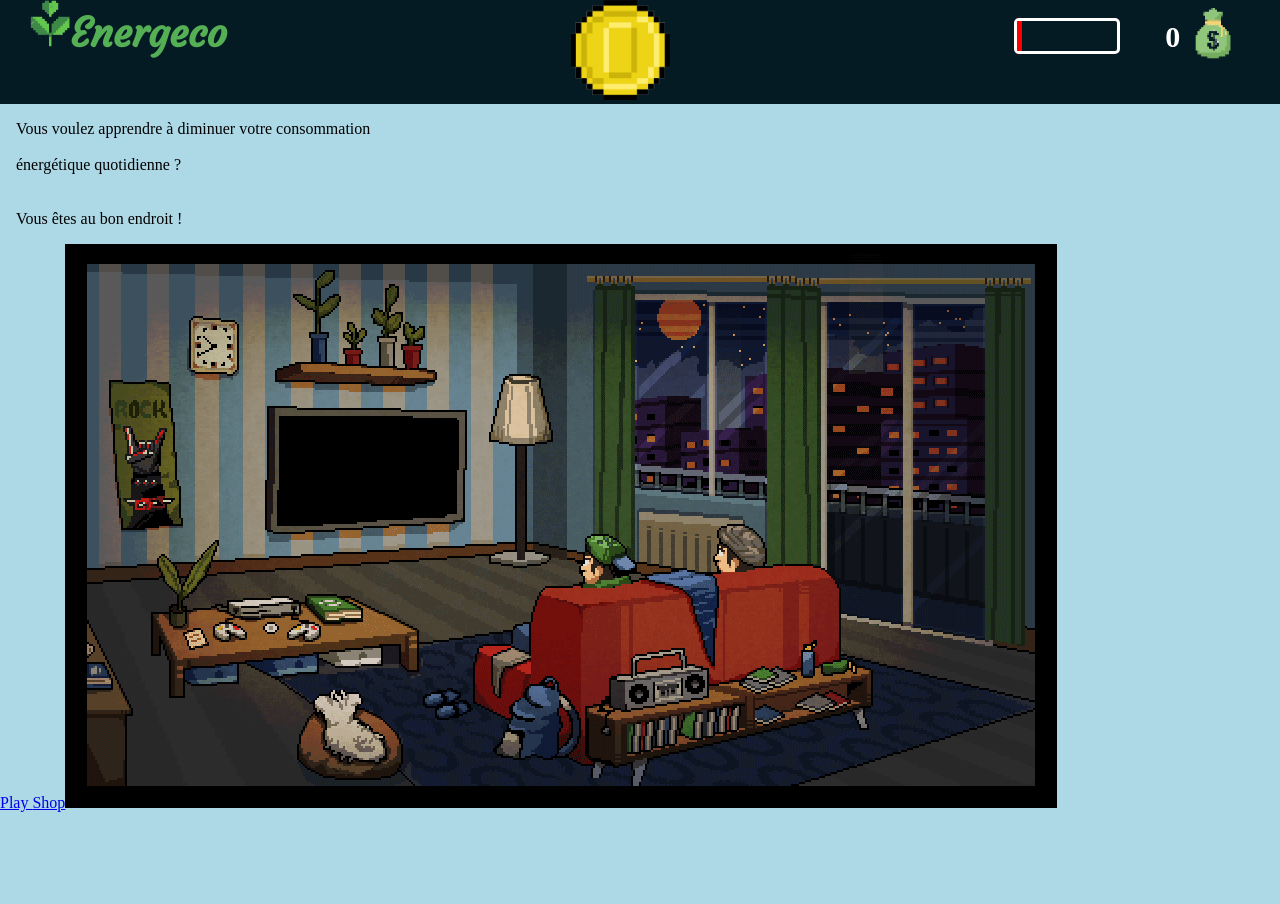
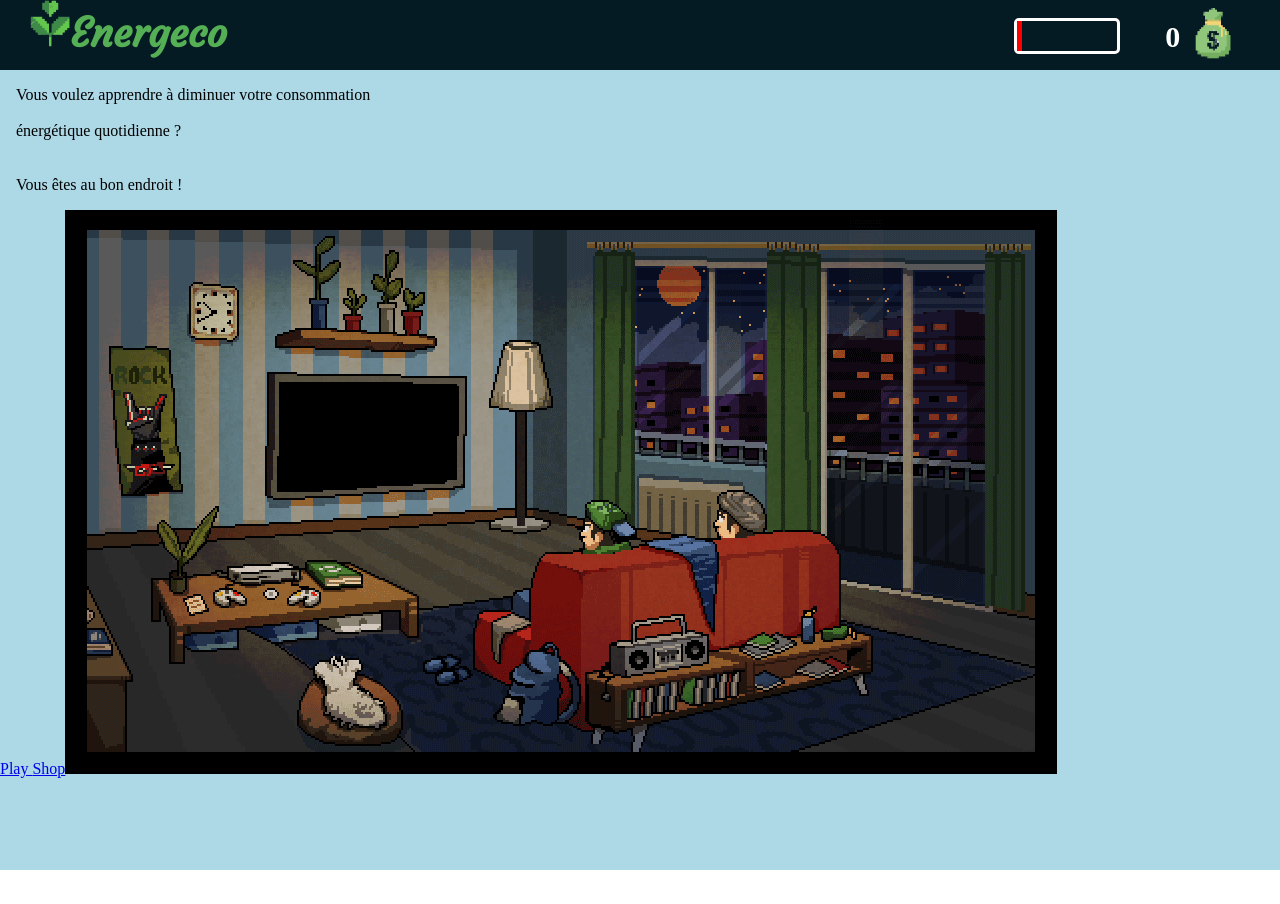
Before and after one commit to LittlePinguin/Energeco, an Angular app: page / in a window 1280 px wide. After the commit the page ends 870 px from the top, so only its background shows below. Built offline with nearby package versions, Linux system fonts and the light colour scheme.

Commit message:
Add files via upload

```diff
--- a/src/app/components/navbar/navbar.component.html
+++ b/src/app/components/navbar/navbar.component.html
@@ -5,9 +5,6 @@
             <img src="../../../assets/images/navbar-icon-bis.png" alt="Bulma: Free, open source, and modern CSS framework based on Flexbox" width="40em">
               <p class="game-name">Energeco</p>
         </a>
-        <div>
-          <img [src]="'../../assets/images/' + getAvatar()" class="coinBooster-img" height="100">
-        </div>
         <div class="score">
             <div class="energy-border">
                 <div class="energy-level" id="elevel"></div>
--- a/src/app/components/navbar/navbar.component.ts
+++ b/src/app/components/navbar/navbar.component.ts
@@ -14,7 +14,6 @@ export class NavbarComponent implements OnInit {
     var energy = Number(localStorage.getItem("energy"));
     if (energy == null){
       localStorage.setItem("energy", "50");
-      energy = 50;
     }
     if (energy < 30){
       document.getElementById("elevel")!.style.backgroundColor= "red"
@@ -39,7 +38,4 @@ export class NavbarComponent implements OnInit {
     return localStorage.getItem("coins")!;
   }
 
-  getAvatar(): string {
-    return localStorage.getItem("avatar") ?? 'coinBooster.png';
-  }
 }
```
